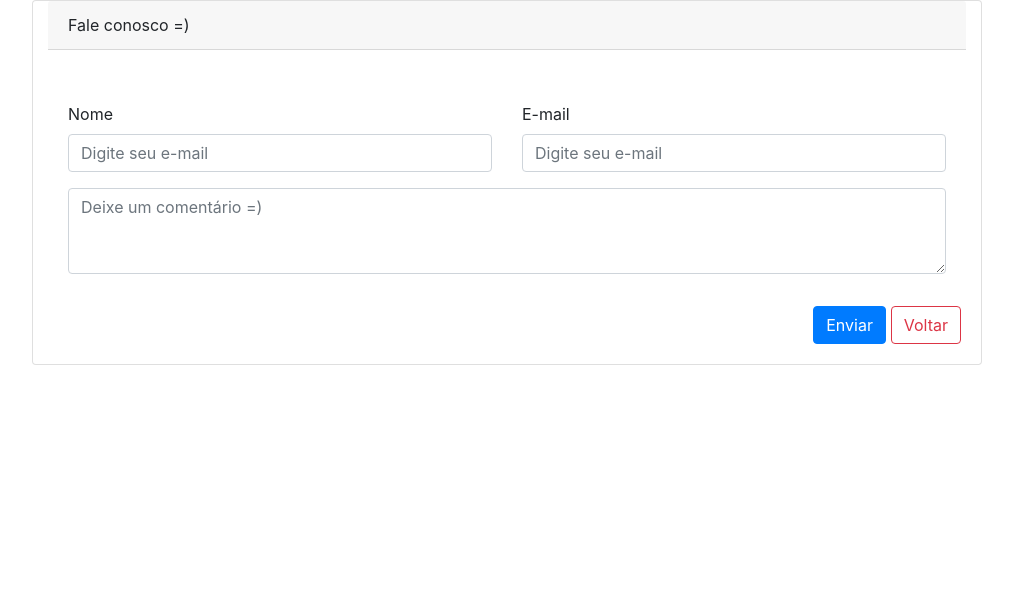
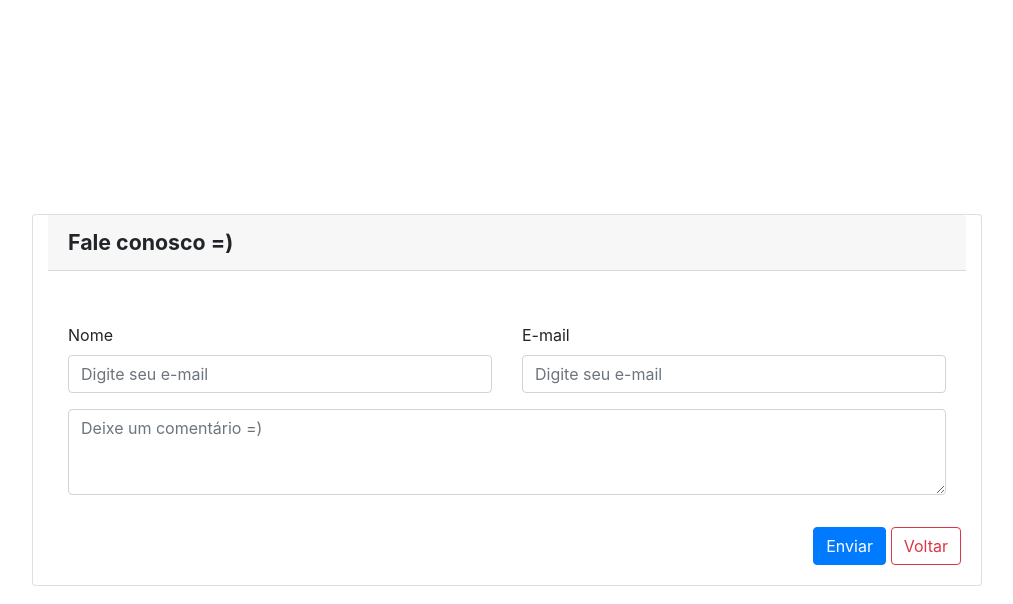
Before and after one commit to gabrielbucalon/geo-app, a website: page src/pages/contact-us.html in a window 1280 px wide. Shown: the whole page, without its empty margins (38-1051 px from the left). Drawn offline with nearby package versions, Linux system fonts and the light colour scheme.

Commit message:
feat and fix: adjust on click button 'back' in screen contact us and adjust on styles css constact us

```diff
--- a/src/pages/contact-us.html
+++ b/src/pages/contact-us.html
@@ -38,7 +38,8 @@
                     </div>
                     <div class="btns">
                         <a type="submit" class="btn btn-primary">Enviar</a>
-                        <button href="index.html" type="button" class="btn btn-outline-danger">Voltar</button>
+                        <a href="../../index.html"> <button type="button" class="btn btn-outline-danger">
+                                Voltar</button> </a>
                     </div>
                 </div>
             </div>
--- a/src/styles/contact-us.css
+++ b/src/styles/contact-us.css
@@ -1,6 +1,18 @@
+body {
+  display: flex;
+  justify-content: center;
+  align-items: center;
+}
+
 main section {
   display: flex;
   justify-items: center;
+  align-items: center;
+}
+
+.card-header {
+  font-size: 16pt;
+  font-weight: 700;
 }
 
 main section .card .card-body,
```
